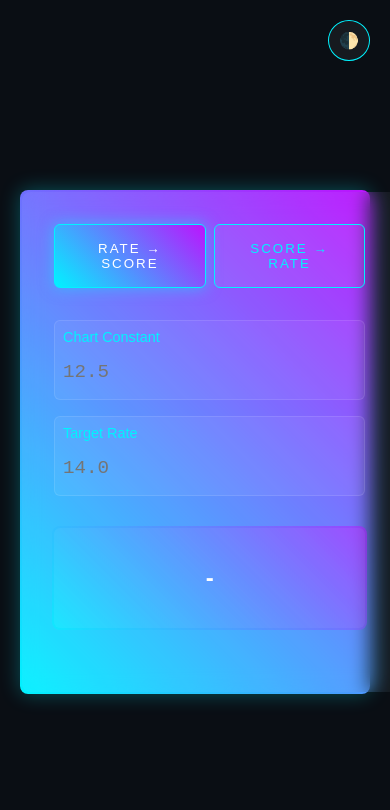
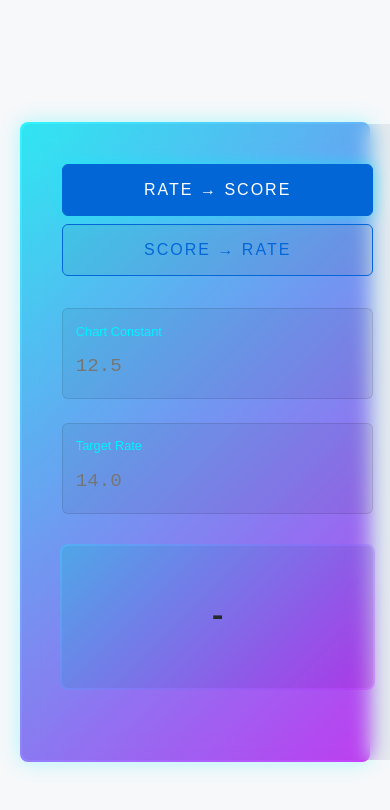
Before and after one commit to dora-ryukyu/Ongeki_Rate_and_Score_Lab, a plain HTML site: page index.html in a window 390 px wide. Both pictures are taken after a click on the button "RATE → SCORE". Shown: the top 810 px of the page. Drawn offline with Linux system fonts and the light colour scheme; a web font is replaced by a local one.

Commit message:
Update index.html

```diff
--- a/index.html
+++ b/index.html
@@ -5,19 +5,51 @@
     <meta name="viewport" content="width=device-width, initial-scale=1.0">
     <title>ONGEKI Rate Calculator</title>
     <style>
+        /* Variables */
         :root {
             --neon-blue: #00f3ff;
             --neon-purple: #bc13fe;
             --bg-color: #0a0e14;
             --glass-bg: rgba(255, 255, 255, 0.05);
             --text-primary: #ffffff;
+            --input-bg: rgba(255, 255, 255, 0.1);
+            --input-border: rgba(255, 255, 255, 0.1);
+            --input-focus: var(--neon-blue);
+            --btn-bg: var(--glass-bg);
+            --btn-border: var(--neon-blue);
+            --btn-text: var(--neon-blue);
+            --btn-hover-bg: var(--neon-blue);
+            --btn-hover-text: var(--text-primary);
+            --btn-active-bg: var(--neon-blue);
+            --btn-active-text: var(--text-primary);
+            --result-bg: var(--glass-bg);
         }
 
+        /* Light Theme Variables */
+        [data-theme="light"] {
+            --bg-color: #f6f8fa;
+            --glass-bg: rgba(0, 0, 0, 0.05);
+            --text-primary: #24292e;
+            --input-bg: rgba(0, 0, 0, 0.05);
+            --input-border: rgba(0, 0, 0, 0.1);
+            --input-focus: #0366d6;
+            --btn-bg: var(--glass-bg);
+            --btn-border: #0366d6;
+            --btn-text: #0366d6;
+            --btn-hover-bg: #0366d6;
+            --btn-hover-text: #ffffff;
+            --btn-active-bg: #0366d6;
+            --btn-active-text: #ffffff;
+            --result-bg: var(--glass-bg);
+        }
+
+        /* Font Face */
         @font-face {
             font-family: 'Cyber';
             src: url('https://fonts.cdnfonts.com/s/67021/cyberverse.woff') format('woff');
         }
 
+        /* Base Styles */
         body {
             font-family: 'Cyber', Arial, sans-serif;
             background: var(--bg-color);
@@ -29,77 +61,94 @@
             margin: 0;
             padding: 20px;
             overflow-x: hidden;
+            font-size: 16px; /* ベースのフォントサイズを調整 */
+            line-height: 1.6; /* 行間を調整 */
         }
 
+        /* Cyber Border */
         .cyber-border {
             position: relative;
             padding: 2px;
-            background: linear-gradient(45deg, var(--neon-blue), var(--neon-purple));
+            background: linear-gradient(135deg, rgba(0, 243, 255, 0.8), rgba(188, 19, 254, 0.8));
             border-radius: 8px;
             box-shadow: 0 0 20px rgba(0, 243, 255, 0.3);
         }
 
+        /* Calculator */
         .calculator {
             background: var(--glass-bg);
             backdrop-filter: blur(10px);
             border-radius: 8px;
-            padding: 2rem;
-            width: 90%; /* 画面幅に対する割合で指定 */
-            max-width: 600px; /* 最大幅は維持 */
+            padding: 2.5rem; /* パディングを拡大 */
+            width: 90%;
+            max-width: 600px;
             position: relative;
         }
 
+        /* Mode Switch */
         .mode-switch {
             display: grid;
-            grid-template-columns: 1fr 1fr; /* または auto auto や minmax(auto, 1fr) */
-            gap: 0.5rem; /* または gapを削除 */
+            grid-template-columns: 1fr 1fr;
+            gap: 0.5rem;
             margin-bottom: 2rem;
         }
 
+        /* Mode Button */
         .mode-btn {
-            background: var(--glass-bg);
-            border: 1px solid var(--neon-blue);
-            color: var(--neon-blue);
-            padding: 1rem;
+            background: var(--btn-bg);
+            border: 1px solid var(--btn-border);
+            color: var(--btn-text);
+            padding: 1rem 1.5rem; /* 左右のパディングを調整 */
             border-radius: 6px;
             cursor: pointer;
             transition: all 0.3s ease;
             text-transform: uppercase;
             letter-spacing: 2px;
-            width: 100%; /* 追加 */
+            width: 100%;
+            font-size: 1rem; /* フォントサイズを調整 */
+        }
+
+        .mode-btn:hover {
+            background-color: var(--btn-hover-bg);
+            color: var(--btn-hover-text);
+            box-shadow: 0 0 10px rgba(0, 243, 255, 0.5);
         }
 
         .mode-btn.active {
-            background: linear-gradient(45deg, var(--neon-blue), var(--neon-purple));
-            color: var(--text-primary);
+            background: var(--btn-active-bg);
+            color: var(--btn-active-text);
             box-shadow: 0 0 15px rgba(0, 243, 255, 0.5);
         }
 
+        /* Input Group */
         .input-group {
-            margin-bottom: 1.5rem;
+            margin-bottom: 2rem;
         }
 
+        /* Input Field */
         .input-field {
-            background: var(--glass-bg);
-            border: 1px solid rgba(255, 255, 255, 0.1);
+            background: var(--input-bg);
+            border: 1px solid var(--input-border);
             border-radius: 6px;
-            padding: 0.5rem; /* 調整 */
-            margin-bottom: 1rem;
+            padding: 0.8rem; /* パディングを調整 */
+            margin-bottom: 1.5rem;
             transition: all 0.3s ease;
         }
 
         .input-field:focus-within {
-            border-color: var(--neon-blue);
-            box-shadow: 0 0 15px rgba(0, 243, 255, 0.3);
+            border-color: var(--input-focus);
+            box-shadow: 0 0 20px rgba(0, 243, 255, 0.5);
         }
 
+        /* Label */
         label {
             display: block;
-            margin-bottom: 0.5rem;
+            margin-bottom: 0.3rem; /* 下のマージンを調整 */
             color: var(--neon-blue);
-            font-size: 0.9rem;
+            font-size: 0.8rem; /* フォントサイズを調整 */
         }
 
+        /* Input */
         input {
             width: 100%;
             background: transparent;
@@ -108,20 +157,22 @@
             font-size: 1.2rem;
             padding: 0.5rem 0;
             font-family: 'Cyber', monospace;
-            box-sizing: border-box; /* 追加 */
+            box-sizing: border-box;
         }
 
         input:focus {
             outline: none;
         }
 
+        /* Result */
         .result {
             text-align: center;
-            padding: 1rem; /* 調整 */
-            background: var(--glass-bg);
+            padding: 1rem;
+            background: var(--result-bg);
             border-radius: 6px;
             margin: 2rem 0;
             position: relative;
+            line-height: 1.8; /* 行間を調整 */
         }
 
         .result::after {
@@ -131,8 +182,8 @@
             left: -2px;
             right: -2px;
             bottom: -2px;
-            background: linear-gradient(45deg, var(--neon-blue), var(--neon-purple));
-            z-index: -2; /* -1 から -2 に変更 */
+            background: linear-gradient(135deg, rgba(0, 243, 255, 0.5), rgba(188, 19, 254, 0.5));
+            z-index: -2;
             border-radius: 8px;
             animation: glow 2s infinite alternate;
         }
@@ -146,6 +197,41 @@
             }
         }
 
+        .result h2 {
+            font-size: 2.5rem;
+            font-family: 'Roboto', sans-serif; /* 必要に応じて標準的なフォントを使用 */
+            font-weight: 700;
+        }
+
+        /* Loading Animation */
+        .loading {
+            display: none;
+            justify-content: center;
+            align-items: center;
+            position: absolute;
+            top: 0;
+            left: 0;
+            width: 100%;
+            height: 100%;
+            background-color: rgba(0, 0, 0, 0.5);
+            z-index: 10;
+        }
+
+        .spinner {
+            border: 4px solid var(--neon-blue);
+            border-top: 4px solid transparent;
+            border-radius: 50%;
+            width: 30px;
+            height: 30px;
+            animation: spin 1s linear infinite;
+        }
+
+        @keyframes spin {
+            0% { transform: rotate(0deg); }
+            100% { transform: rotate(360deg); }
+        }
+
+        /* Theme Switcher (Optional) */
         .theme-switcher {
             position: fixed;
             top: 20px;
@@ -157,17 +243,49 @@
             border: 1px solid var(--neon-blue);
         }
 
-        /* ダークテーマ */
-        [data-theme="light"] {
-            --bg-color: #f0f2f5;
-            --text-primary: #0a0e14;
-            --glass-bg: rgba(255, 255, 255, 0.8);
+        /* Media Queries */
+        @media (max-width: 1024px) {
+            .calculator {
+                max-width: 90%;
+            }
         }
 
-        /* タブレット用メディアクエリ */
-        @media (max-width: 1024px) {
-            .calculator {
-                max-width: 90%; /* タブレット用の最大幅 */
+        @media (max-width: 768px) {
+            body {
+                font-size: 14px;
+            }
+
+            .mode-switch {
+                grid-template-columns: 1fr;
+            }
+
+            .result h2 {
+                font-size: 2rem;
+            }
+        }
+
+        /* prefers-color-scheme */
+        @media (prefers-color-scheme: light) {
+            :root {
+                --bg-color: #f6f8fa;
+                --glass-bg: rgba(0, 0, 0, 0.05);
+                --text-primary: #24292e;
+                --input-bg: rgba(0, 0, 0, 0.05);
+                --input-border: rgba(0, 0, 0, 0.1);
+                --input-focus: #0366d6;
+                --btn-bg: var(--glass-bg);
+                --btn-border: #0366d6;
+                --btn-text: #0366d6;
+                --btn-hover-bg: #0366d6;
+                --btn-hover-text: #ffffff;
+                --btn-active-bg: #0366d6;
+                --btn-active-text: #ffffff;
+                --result-bg: var(--glass-bg);
+            }
+
+            /* テーマ切り替えボタンを非表示にする（自動切り替えのため） */
+            .theme-switcher {
+                display: none;
             }
         }
     </style>
@@ -204,6 +322,9 @@
 
             <div class="result">
                 <h2 id="result-text">-</h2>
+                <div class="loading">
+                    <div class="spinner"></div>
+                </div>
             </div>
         </div>
     </div>
@@ -213,10 +334,21 @@
     <script>
         // テーマ切り替え
         function toggleTheme() {
-            document.body.setAttribute('data-theme',
-                document.body.getAttribute('data-theme') === 'light' ? 'dark' : 'light'
-            );
+            const currentTheme = document.body.getAttribute('data-theme');
+            const newTheme = currentTheme === 'light' ? 'dark' : 'light';
+            document.body.setAttribute('data-theme', newTheme);
+            localStorage.setItem('theme', newTheme);
         }
+
+        // ページ読み込み時に保存されたテーマを適用
+        document.addEventListener('DOMContentLoaded', () => {
+            const savedTheme = localStorage.getItem('theme');
+            if (savedTheme) {
+                document.body.setAttribute('data-theme', savedTheme);
+            } else if (window.matchMedia && window.matchMedia('(prefers-color-scheme: light)').matches) {
+                document.body.setAttribute('data-theme', 'light');
+            }
+        });
 
         // モード切り替え
         document.querySelectorAll('.mode-btn').forEach(btn => {
@@ -234,15 +366,12 @@
         // リアルタイム計算 & 入力値制限
         document.querySelectorAll('input').forEach(input => {
             input.addEventListener('input', function(e) {
-                // 正規表現で数字と小数点以外をチェック（g フラグを追加）
                 const filteredValue = this.value.replace(/[^0-9.]/g, '');
 
-                // 入力値がフィルタリングされた値と異なる場合、値を更新
                 if (this.value !== filteredValue) {
                     this.value = filteredValue;
                 }
 
-                // 小数点が複数ある場合、最初の一つ以外を削除
                 const dotIndex = this.value.indexOf('.');
                 if (dotIndex !== -1) {
                     const newValue = this.value.substring(0, dotIndex + 1) + this.value.substring(dotIndex + 1).replace(/\./g, '');
@@ -255,7 +384,14 @@
             });
         });
 
+        // 計算処理
         function calculate() {
+            // ローディングアニメーションの表示
+            document.querySelector('.loading').style.display = 'flex';
+            document.getElementById('result-text').textContent = '-';
+
+            // 計算完了後にローディングアニメーションを非表示にするための遅延処理
+            setTimeout(() => {
                 const mode = document.querySelector('.mode-btn.active').dataset.mode;
                 let result = '-';
 
@@ -276,6 +412,8 @@
                 }
 
                 document.getElementById('result-text').textContent = result;
+                document.querySelector('.loading').style.display = 'none';
+            }, 500); // 0.5秒後にローディングアニメーションを非表示（必要に応じて調整）
         }
 
         function calculateRate(chart, score) {
```
Lines whose indentation alone changed are shown as unchanged.
